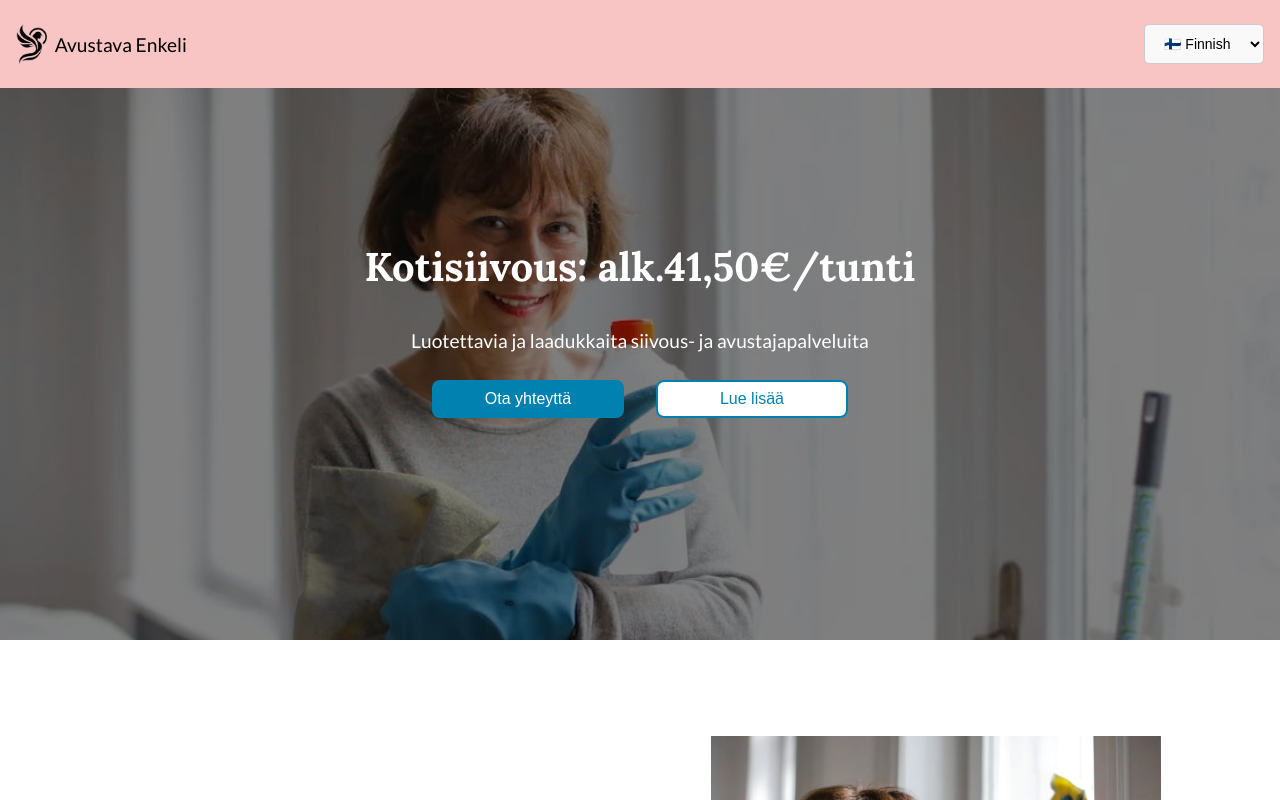
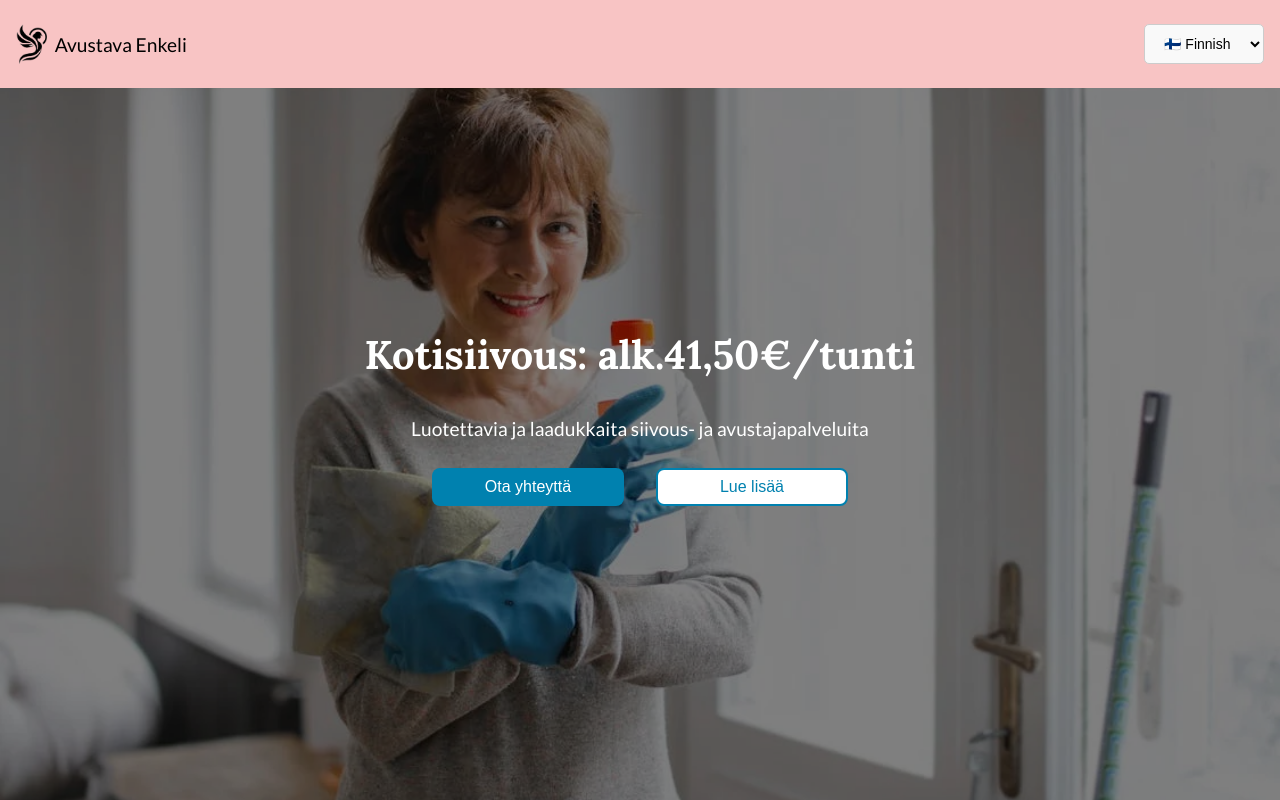
Before and after one commit to anyajegorova/avustava-enkeli, a React (Vite) app: page / in a window 1280 px wide. Shown: the top 800 px of the page. Built offline with nearby package versions, Linux system fonts and the light colour scheme.

Commit message:
updated hero section height

```diff
--- a/src/ui/styles/Hero.css
+++ b/src/ui/styles/Hero.css
@@ -6,7 +6,7 @@
   background-size: cover;
   background-position: center top;
   position: relative;
-  height: 70vh;
+  height: calc(100vh - 4rem); /* Adjusted for navbar height */
   padding: 1.25rem;
   padding-top: 3.75rem;
   margin-top: 0;
```
